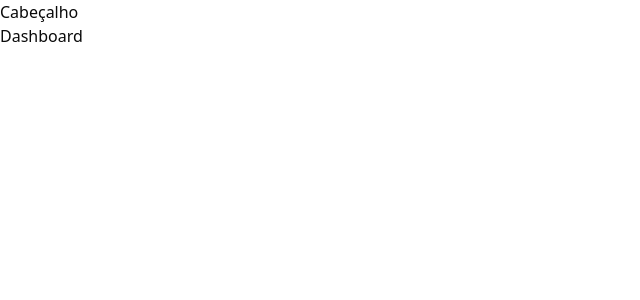
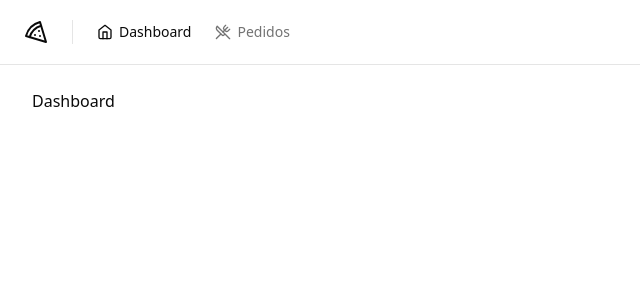
Before and after one commit to jvc22/pizzashop-web, a React (Vite) app: page / in a window 1280 px wide. Shown: the top 300 px of the page, without its empty margins (0-640 px from the left). Built offline with nearby package versions, Linux system fonts and the light colour scheme.

Commit message:
added header to app

```diff
--- a/src/pages/_layouts/app.tsx
+++ b/src/pages/_layouts/app.tsx
@@ -1,11 +1,13 @@
 import { Outlet } from 'react-router-dom'
+
+import { Header } from '@/components/header'
 
 export function AppLayout() {
   return (
-    <div>
-      <h1>Cabeçalho</h1>
+    <div className="flex min-h-screen flex-col antialiased">
+      <Header />
 
-      <div>
+      <div className="flex flex-1 flex-col gap-4 p-8 pt-6">
         <Outlet />
       </div>
     </div>
```
